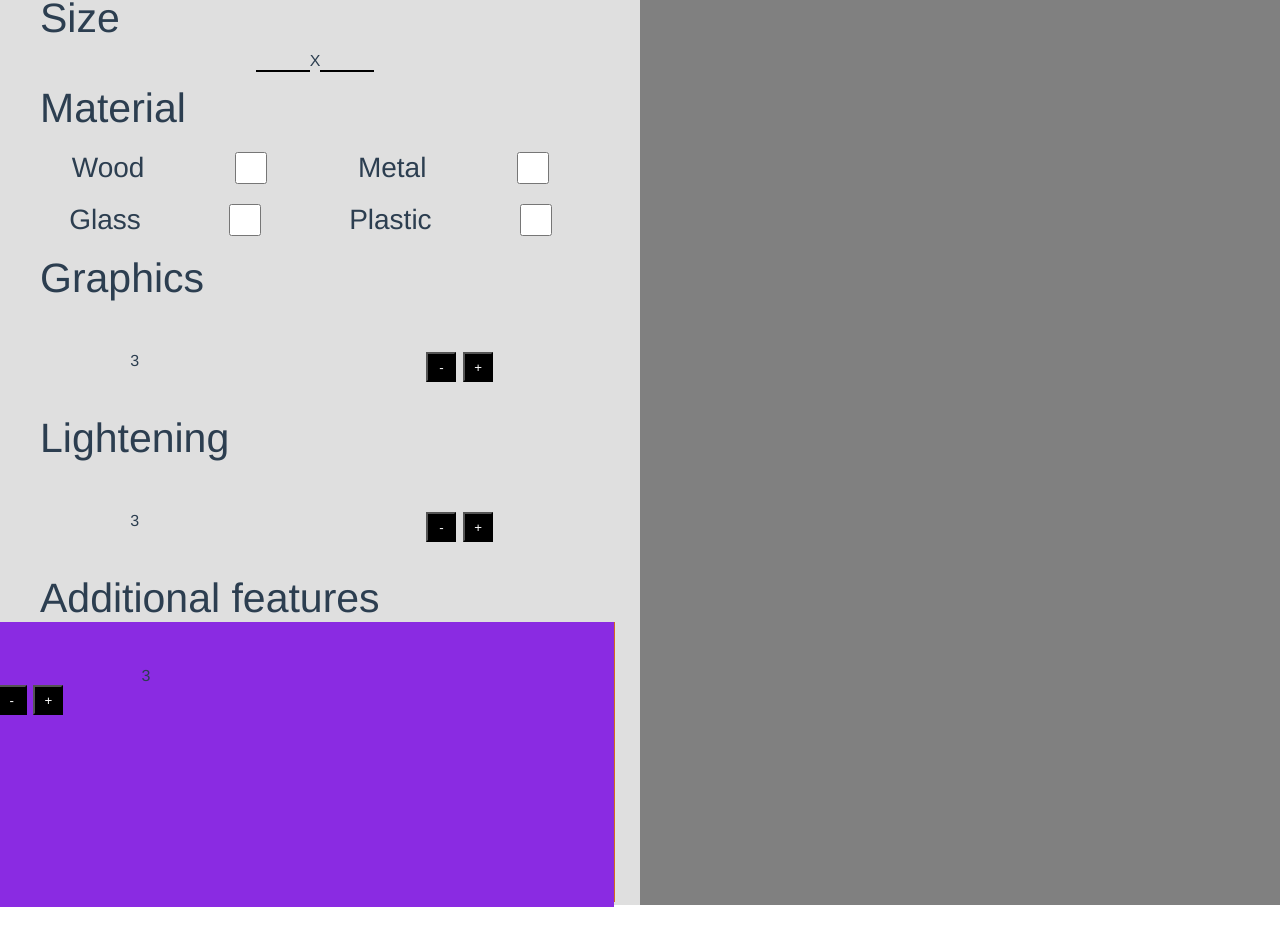
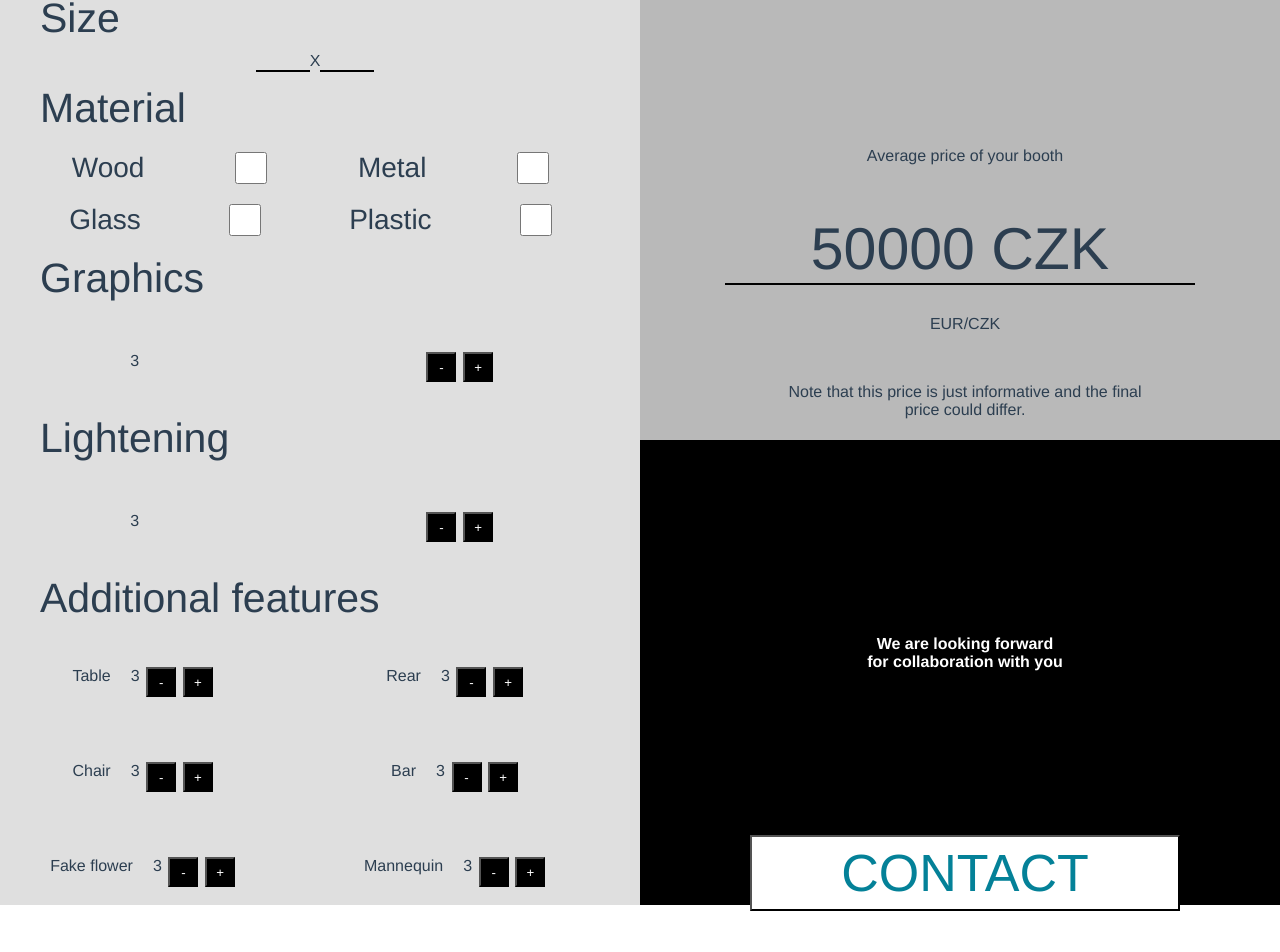
Before and after one commit to gyetvanakos/rkexpo, a Vue app: page /Calculator in a window 1280 px wide. Shown: the part 325-1277 px from the top of the page. Built offline with nearby package versions, Linux system fonts and the light colour scheme.

Commit message:
Update Calculator.vue

```diff
--- a/src/views/Calculator.vue
+++ b/src/views/Calculator.vue
@@ -57,26 +57,79 @@
             <div class='buttonboxcontainer'>
               <section id='sleft'>
                 <div class='test'>
+                  <div class='stitle'>Table</div>
                   <div>3</div>
                   <div id='buttonbox'>
                     <button>-</button>
                     <button>+</button>
                   </div>
                 </div>
-                <div class='test'></div>
-                <div class='test'></div>
+                <div class='test'>
+                  <div class='stitle'>Chair</div>
+                  <div>3</div>
+                  <div id='buttonbox'>
+                    <button>-</button>
+                    <button>+</button>
+                  </div>
+                </div>
+                <div class='test'>
+                  <div class='stitle'>Fake flower</div>
+                  <div>3</div>
+                  <div id='buttonbox'>
+                    <button>-</button>
+                    <button>+</button>
+                  </div>
+                </div>
               </section>
               <section id='sright'>
-                <div class='test'></div>
-                <div class='test'></div>
-                <div class='test'></div>
+                <div class='test'>
+                  <div class='stitle'>Rear</div>
+                  <div>3</div>
+                  <div id='buttonbox'>
+                    <button>-</button>
+                    <button>+</button>
+                  </div>
+                </div>
+                <div class='test'>
+                  <div class='stitle'>Bar</div>
+                  <div>3</div>
+                  <div id='buttonbox'>
+                    <button>-</button>
+                    <button>+</button>
+                  </div>
+                </div>
+                <div class='test'>
+                  <div class='stitle'>Mannequin</div>
+                  <div>3</div>
+                  <div id='buttonbox'>
+                    <button>-</button>
+                    <button>+</button>
+                  </div>
+                </div>
               </section>
             </div>
           </div>
         </div>
       </section>
       <section id='rightbox'>
-
+        <section class='right' id='priceinfo'>
+          <div class='containerright'>
+          <div>Average price of your booth</div>
+          <div id='price'>
+            <div id='estimated'>
+              50000 CZK
+            </div>
+          </div>
+          <div id='currency'>EUR/CZK</div>
+          <div id='infotext'>Note that this price is just informative and the final price could differ.</div>
+          </div>
+        </section>
+        <section class='right' id='contact'>
+          <div class='containerright'>
+            <div id='text'><p> We are looking forward <br> for collaboration with you</p></div>
+            <div><button id='contactbutton'>CONTACT</button></div>
+          </div>
+        </section>
       </section>
     </div>
   </div>
@@ -194,14 +247,12 @@ button{
 .buttonboxcontainer{
   width: 625px;
   height: 280px;
-  background-color: chocolate;
   display: flex;
 }
 
 #sleft{
   width: 312px;
   height: 280px;
-  background-color: cadetblue;
   display: block;
   align-content: space-around;
   justify-content: space-around;
@@ -210,13 +261,71 @@ button{
 #sright{
   width: 312px;
   height: 280px;
-  background-color: gold;
 }
 
 .test{
-  background-color: blueviolet;
   width: 312px;
   height: 50px;
   padding-top: 45px;
+  display: flex;
+  justify-content: center;
+  align-content: center;
+}
+
+.stitle{
+  padding-right: 20px;
+}
+
+#priceinfo{
+  background-color: #B9B9B9;
+  display: inline-block;
+  align-content: center;
+  justify-content: center;
+  width:100%;
+  height: 465px;
+}
+
+.containerright{
+  display: inline-block;
+  align-content: center;
+  justify-content: center;
+  width:480px;
+  height: 465px;
+  padding-top: 100px;
+}
+
+#price{
+  width:100%;
+  height:150px;
+
+}
+
+#estimated{
+  padding-top: 50px;
+  width:470px;
+  border-bottom: solid black 2px;
+  font-size:59px;
+}
+
+#infotext{
+  padding:50px;
+}
+
+#contact{
+  background-color: black;
+  height: 465px;
+}
+
+#text{
+  width:100%;
+  height: 200px;
+}
+
+#contactbutton{
+  width: 430px;
+  height: 76px;
+  background-color: white;
+  color: #048198;
+  font-size: 52px;
 }
 </style>
```
